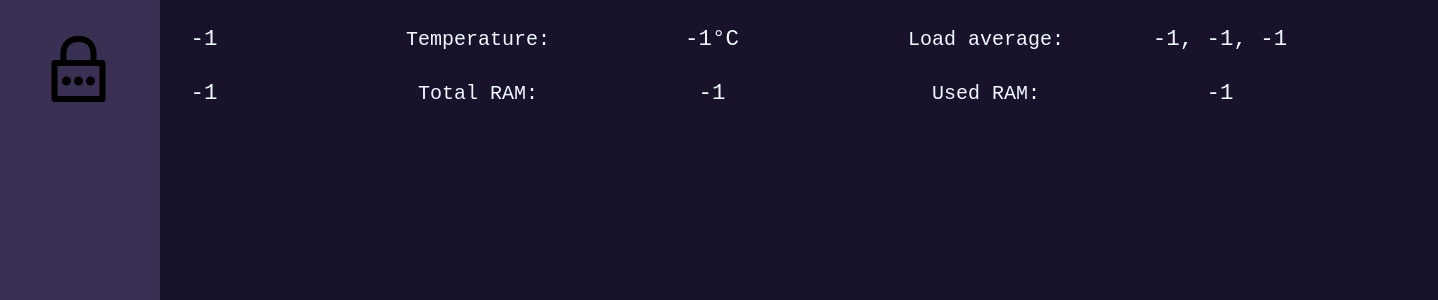
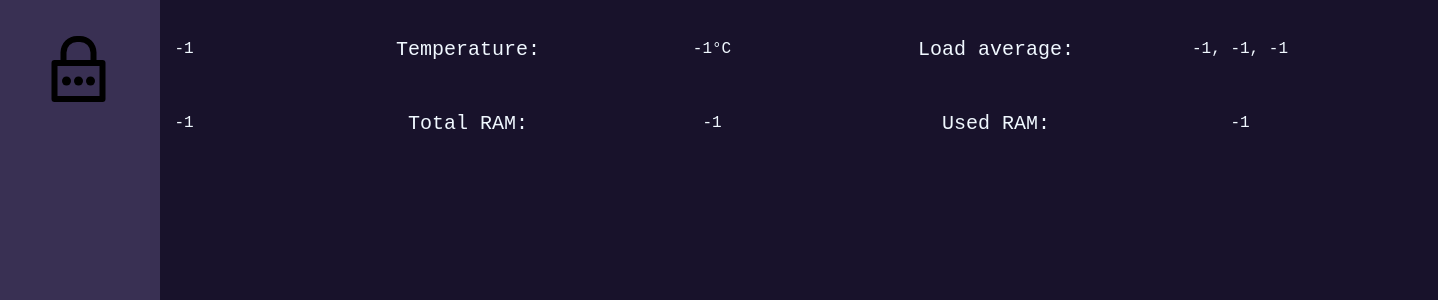
Before and after one commit to emerixx/serverDashboard, a website: page src/index.html in a window 1280 px wide. Both pictures are taken after a click on the element 80 px from the left and 343 px from the top of the page. Shown: the part 500-800 px from the top of the page, 1438 px wide, since content can reach past the window. Drawn offline with Linux system fonts and the light colour scheme; no server answers; a web font is replaced by a local one.

Commit message:
modified text in sso css again again again

```diff
--- a/src/styles.css
+++ b/src/styles.css
@@ -338,11 +338,11 @@ body {
   padding-right: 40px;
   padding-top: 10px;
   padding-bottom: 10px;
-  width:280px;
-  height:30px;
-  line-height:30px;
+  width:300px;
+  height:50px;
+  line-height:50px;
   text-align: center;
-  font-size-adjust: 0.74;
+  font-size: 16px;
 }
 .ssoItemHeader{
   padding-top: 10px;
```
